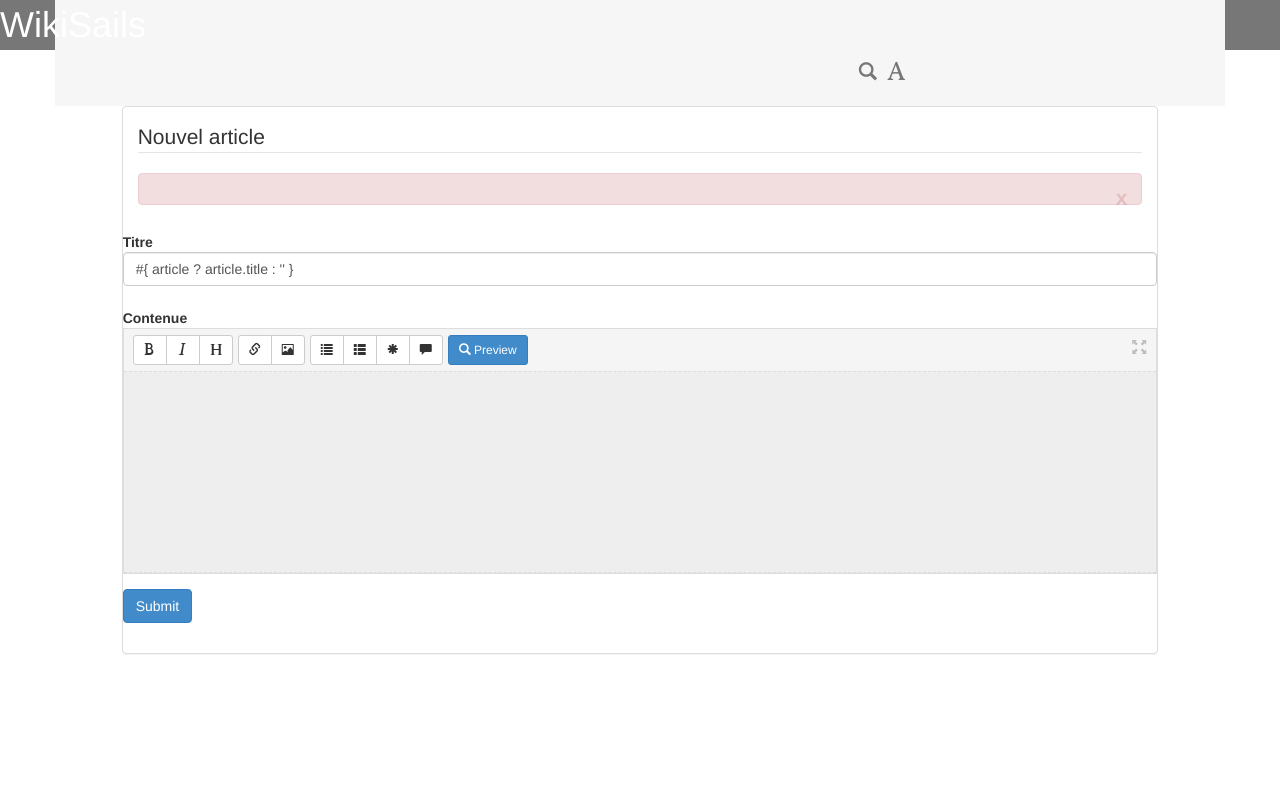
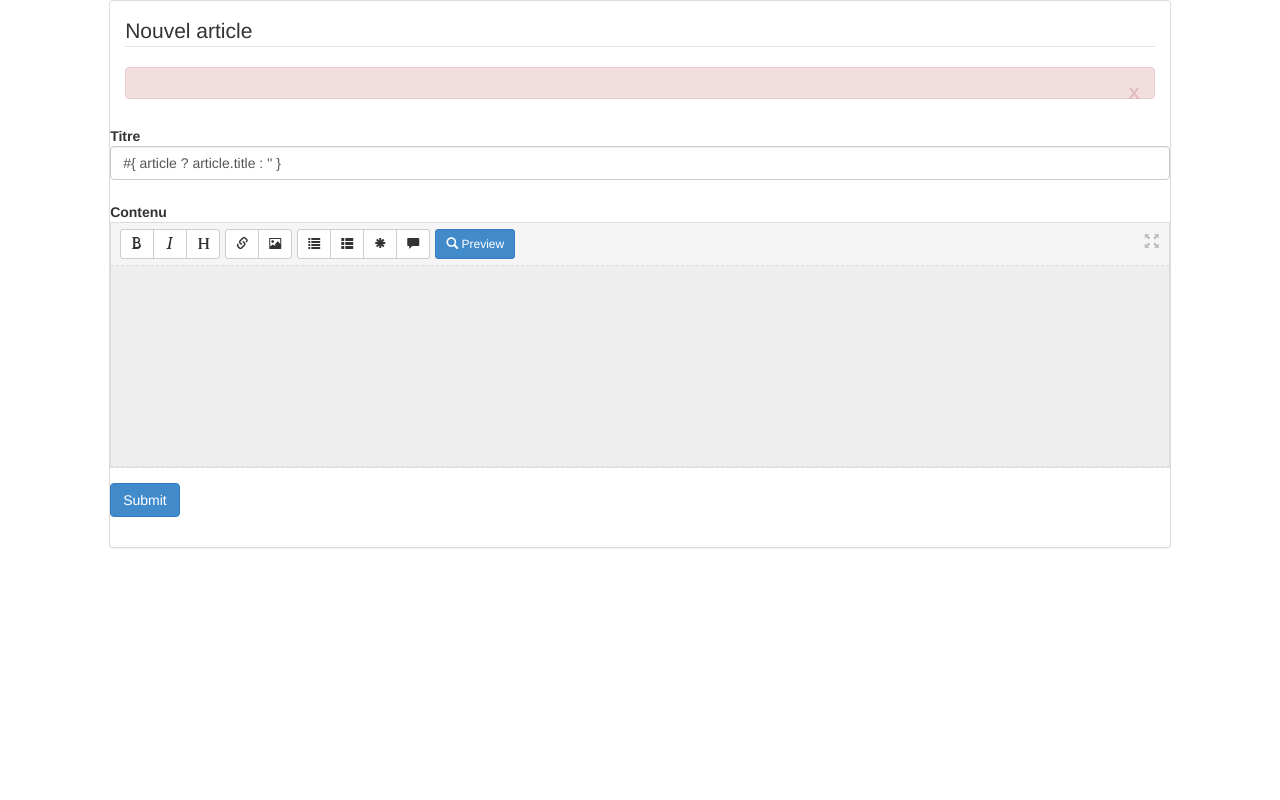
Before and after one commit to alavieille/wikisails, a Node project: template views/article/create.jade in a window 1280 px wide. Run offline with Node 20 templates, Linux system fonts and the light colour scheme; the template is opened without the code that fills it, so the values that code supplies are empty; some libraries are stand-ins or nearby versions; some web fonts are replaced.

Commit message:
Creation of the layout files

```diff
--- a/assets/styles/logo.css
+++ b/assets/styles/logo.css
@@ -1,3 +1,8 @@
+@font-face{
+	font-family: "EB Garamond";
+	src: url(../fonts/EBGaramiond-Regular.ttf);
+}
+
 .logo{
 	background-color: #fff;
 	padding: 40px;
--- a/assets/styles/main.css
+++ b/assets/styles/main.css
@@ -3,7 +3,6 @@ body,html{
 	width: 100%;
 }
 
-
 .content {
 	height: 100%;
 	width: 100%;
--- a/views/article/create.jade
+++ b/views/article/create.jade
@@ -19,7 +19,7 @@ block content
                                 label(for='titre').control-label Titre
                                 input(type='text',name='Article[title]',value="#{ article ? article.title : '' }",id='titre').form-control
                             div.form-group
-                                label(for='contenue').control-label Contenue
+                                label(for='contenue').control-label Contenu
                                 textarea(name='Article[content]', data-provide="markdown", rows='10', cols='30').form-control #{ article ? article.content : '' }
 
                             div.form-group
--- a/views/home/index.jade
+++ b/views/home/index.jade
@@ -1,4 +1,4 @@
-extends ../main
+extends ../layouts/column-single
 block content
 	div.cover.row
 		div.inner-cover.container.text-center
--- a/views/main.jade
+++ b/views/main.jade
@@ -16,15 +16,7 @@ html(lang="fr")
   // STYLES END
 
 body
-    section.content.container-fluid
-      header.main-header.row
-        h1.pull-left WikiSails
-        nav.container.navigation
-          div.col-md-6.col-md-offset-3
-            ul.list-inline.pull-right
-              li: a(href="/",title="Rechercher"): span.glyphicon.glyphicon-search
-              li: a(href="/article/create",title="Nouvel article"): span.glyphicon.glyphicon-font
-              block nav
+
       block content
 
 
```
Also changed, not shown: views/layouts/single-column.jade (added, +12 -0 lines), views/layouts/three-column.jade (added, +11 -0 lines), assets/styles/fonts/EBGaramond-Regular.ttf (added).
